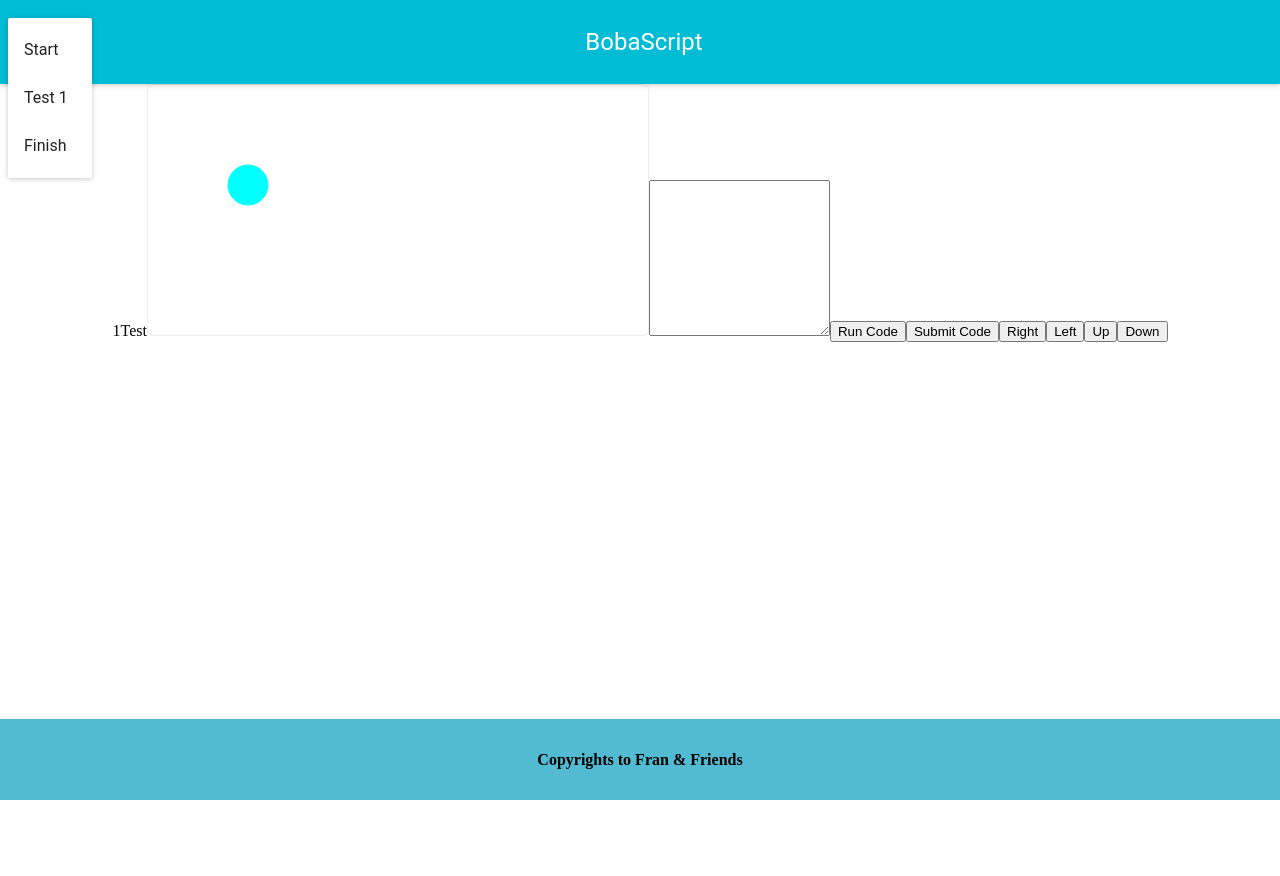
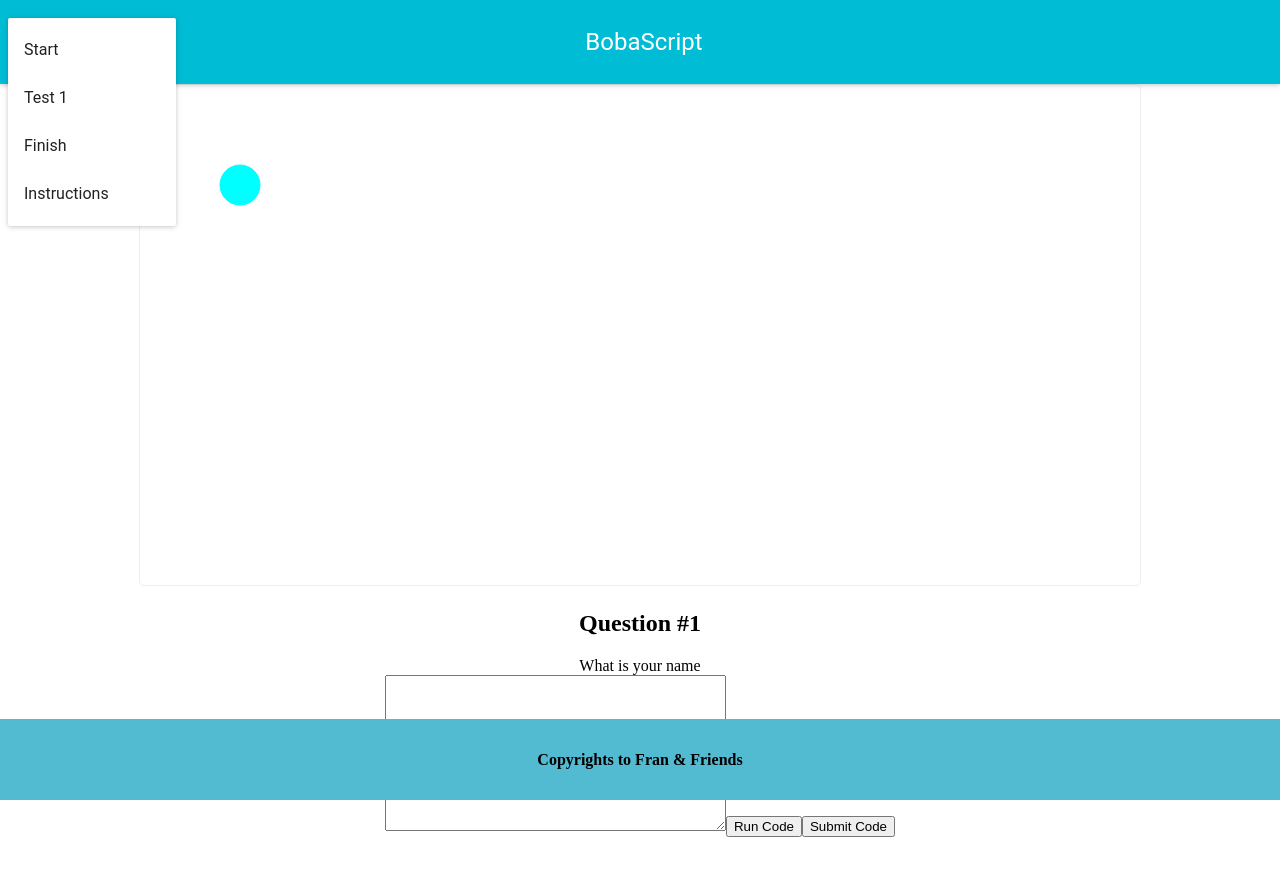
Before and after one commit to borajimin/BobaScript-frontend, a React app: page /#/test/1 in a window 1280 px wide. Both pictures are taken after a click on the element 32 px from the left and 42 px from the top of the page. Shown: the top 876 px of the page. Before the commit the page ends 800 px from the top, so only its background shows below. Built offline with nearby package versions, Linux system fonts and the light colour scheme.

Commit message:
Questions component added

```diff
--- a/client/App.js
+++ b/client/App.js
@@ -4,6 +4,7 @@ import { Route } from 'react-router-dom';
 import Finish from './components/Finish';
 import Start from './components/Start';
 import Test from './components/Test';
+import Instructions from './components/Instructions';
 import AppBar from 'material-ui/AppBar';
 import IconMenu from 'material-ui/IconMenu';
 import IconButton from 'material-ui/IconButton';
@@ -15,6 +16,8 @@ class App extends React.Component {
   constructor(props) {
     super(props);
   }
+
+
 
   componentDidMount() {
     console.log(this.props.history);
@@ -34,6 +37,7 @@ class App extends React.Component {
               <MenuItem primaryText="Start"  onClick={() => this.props.history.push('/')} />
               <MenuItem primaryText="Test 1" onClick={() => this.props.history.push('/test1')} />
               <MenuItem primaryText="Finish" onClick={() => this.props.history.push('/finish')} />
+              <MenuItem primaryText="Instructions" onClick={() => this.props.history.push('/instructions')}/>
             </IconMenu>}
           title="BobaScript"
           iconClassNameRight="muidocs-icon-navigation-expand-more"
@@ -43,6 +47,7 @@ class App extends React.Component {
           <Route exact path="/" component={Start}/>
           <Route path="/test/:number" component={Test}/>
           <Route path="/finish" component={Finish}/>
+          <Route path="/instructions" component={Instructions}/>
         </div>
         <footer className="App-footer">
           <h4>Copyrights to Fran & Friends</h4>
--- /dev/null
+++ b/client/components/Instructions.js
@@ -0,0 +1,24 @@
+import React from 'react';
+
+
+class Instructions extends React.Component {
+  constructor(props) {
+    super(props);
+    this.state = {
+    };
+  }
+
+  componentDidMount() {
+  }
+
+
+  render() {
+    return (
+      <div>
+        Instructions
+      </div>
+    );
+  }
+}
+
+export default Instructions;
--- /dev/null
+++ b/client/components/Question.js
@@ -0,0 +1,24 @@
+import React from 'react';
+
+
+class Question extends React.Component {
+  constructor(props) {
+    super(props);
+    this.question = {
+      1: "What is your name",
+      2: "Hello, world",
+      3: "This is the last question"
+    }
+  }
+
+  render() {
+    return (
+      <div className="questionContainer">
+        <h2>Question #{this.props.question}</h2>
+        <div className="question">{this.question[this.props.question]}</div>
+      </div>
+    );
+  }
+}
+
+export default Question;
--- a/client/components/Test.js
+++ b/client/components/Test.js
@@ -1,6 +1,7 @@
 import React from 'react';
 import Boba from '../Boba/Boba';
 import axios from 'axios';
+import Question from './Question'
 
 const BASE_URL="http://localhost:3000";
 
@@ -9,7 +10,7 @@ class Test extends React.Component {
   constructor(props) {
     super(props);
     this.state = {
-      code: "",
+      code: null,
       boba: null,
       transpiled: null,
     };
@@ -56,6 +57,9 @@ class Test extends React.Component {
       code: this.state.code
     })
       .then(code => {
+        this.setState({
+          transpiled: code,
+        })
         eval(code);
       })
       .catch(e => {
@@ -69,6 +73,11 @@ class Test extends React.Component {
       code: this.state.code
     })
       .then(code => {
+        console.log(code);
+        this.setState({
+          transpiled: code,
+        })
+        window.localStorage.setItem("test", this.props.match.params.number + 1);
         eval(code);
       })
       .catch(e => {
@@ -79,16 +88,13 @@ class Test extends React.Component {
   render() {
     return (
       <div>
-        {this.props.match.params.number}
-        Test
-        <canvas ref="canvas" width="500" height="250"/>
-        <textarea onChange={(e) => this.onCodeChange(e)} rows="10" cols="20" />
+        <canvas ref="canvas" width="1000" height="500"/>
+        <Question question={this.props.match.params.number}/>
+        <textarea onChange={(e) => this.onCodeChange(e)} rows="10" cols="40" />
+
         <button onClick={() => this.onRun()}>Run Code</button>
         <button onClick={() => this.onSubmit()}>Submit Code</button>
-        <button onClick={() => this.toRight()}>Right</button>
-        <button onClick={() => this.toLeft()}>Left</button>
-        <button onClick={() => this.toUp()}>Up</button>
-        <button onClick={() => this.toDown()}>Down</button>
+
         <div>{this.state.transpiled}</div>
       </div>
     );
--- a/server.js
+++ b/server.js
@@ -44,7 +44,7 @@ app.get('/', (req, res) => {
 });
 
 app.post('/run', (req, res) => {
-  console.log(req.body);
+  console.log(req.body.code);
   res.send(req.body.code);
 });
 
```
